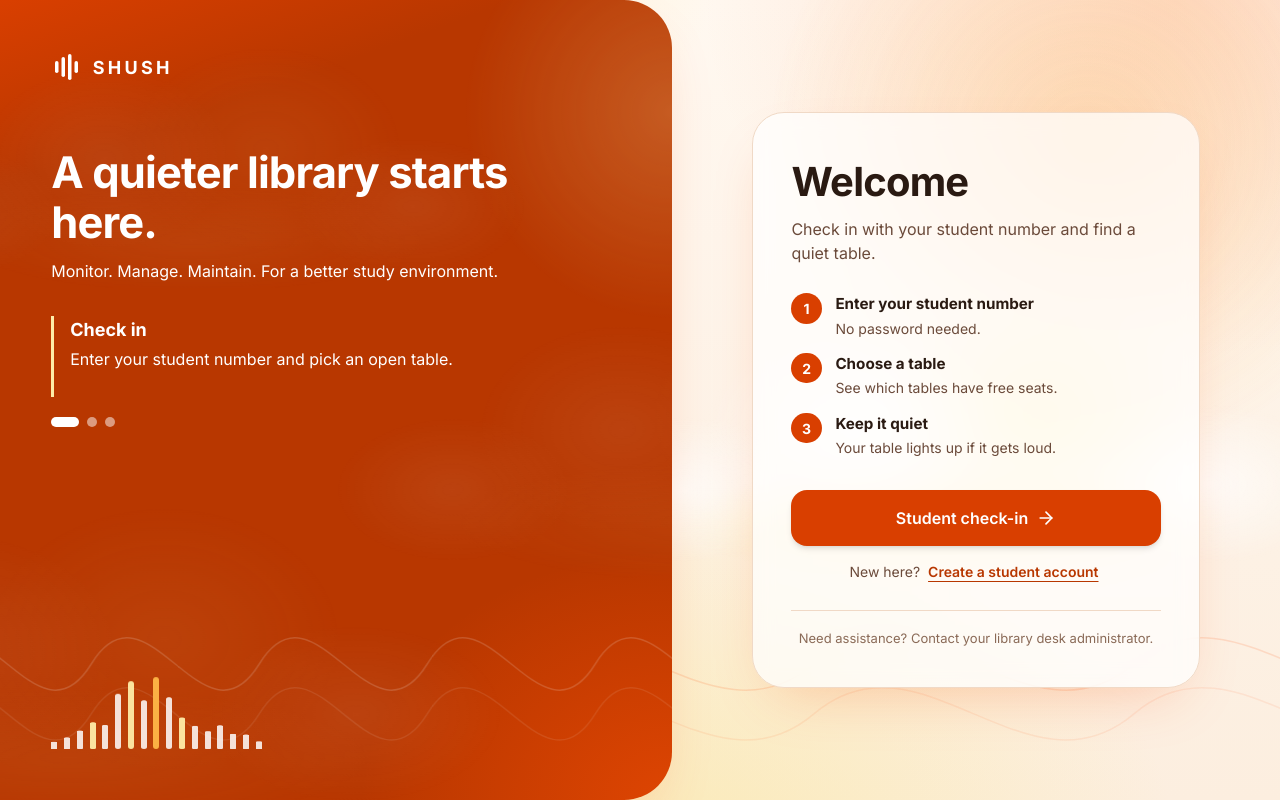
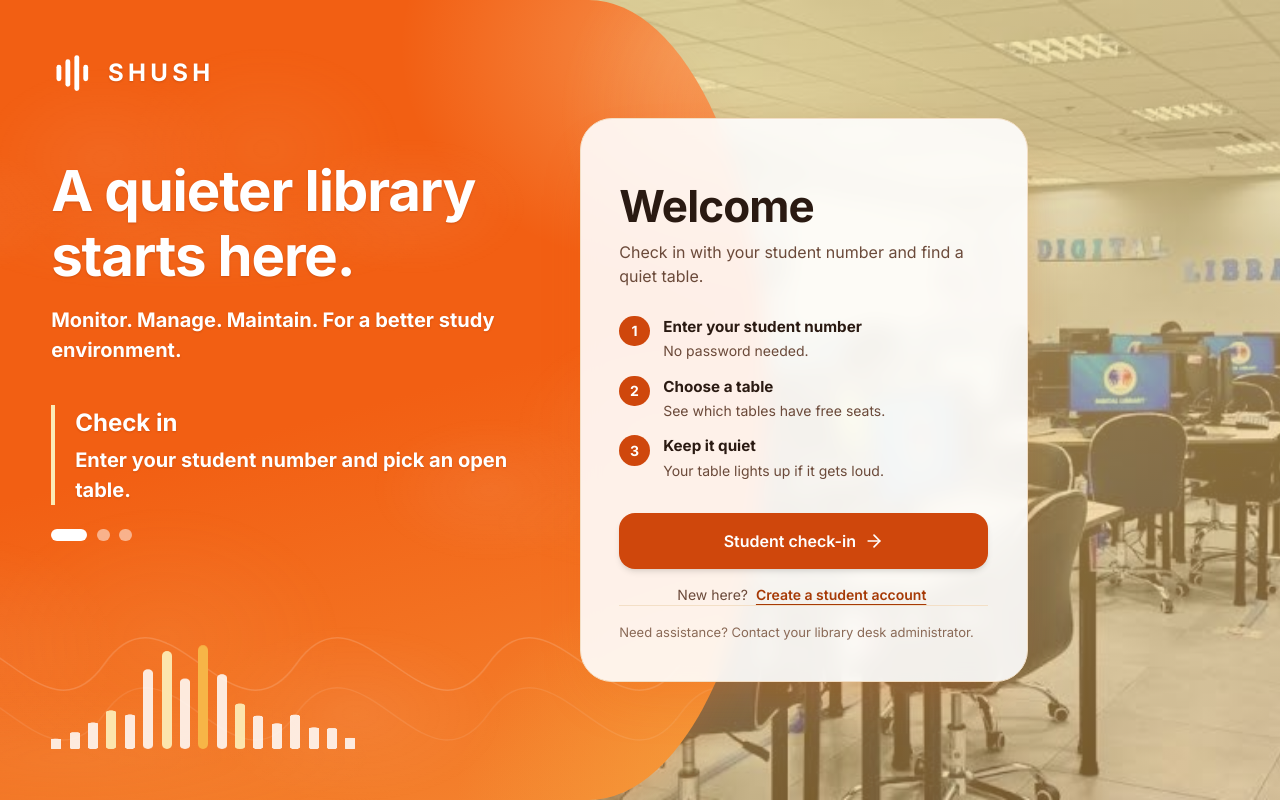
Before and after one commit to chipiee-dot/SHUSH, a React (Vite) app in the folder client/: page / in a window 1280 px wide. Built offline with nearby package versions, Linux system fonts and the light colour scheme; no server answers.

Commit message:
Show library photo behind the landing welcome card with a curved orange hero edge.

```diff
--- a/client/index.html
+++ b/client/index.html
@@ -3,7 +3,7 @@
   <head>
     <meta charset="utf-8" />
     <meta name="viewport" content="width=device-width, initial-scale=1.0" />
-    <meta name="theme-color" content="#FD5004" />
+    <meta name="theme-color" content="#F25F13" />
     <title>SHUSH</title>
     <!-- Inter & Plus Jakarta Sans Fonts -->
     <link rel="preconnect" href="https://fonts.googleapis.com" />
--- a/client/src/components/AppShell.css
+++ b/client/src/components/AppShell.css
@@ -41,7 +41,7 @@
   height: 100%;
   z-index: -1;
   pointer-events: none;
-  filter: drop-shadow(4px 10px 20px rgba(253, 80, 4, 0.35));
+  filter: drop-shadow(4px 10px 20px rgba(242, 95, 19, 0.35));
 }
 
 .shell .rail-inner {
@@ -97,7 +97,7 @@
 .shell .it.on {
   background: #ffffff;
   color: var(--shush-orange);
-  box-shadow: 0 6px 16px rgba(184, 55, 0, 0.28);
+  box-shadow: 0 6px 16px rgba(166, 58, 6, 0.28);
 }
 
 .shell .it:focus-visible {
@@ -230,7 +230,7 @@
 .glow-btn .glow-light {
   position: absolute;
   inset: 0;
-  background: radial-gradient(circle 62px at var(--glow-x) var(--glow-y), rgba(249, 231, 145, 0.55) 0%, rgba(251, 177, 68, 0.22) 45%, rgba(251, 177, 68, 0) 100%);
+  background: radial-gradient(circle 62px at var(--glow-x) var(--glow-y), rgba(248, 222, 140, 0.55) 0%, rgba(247, 181, 71, 0.22) 45%, rgba(247, 181, 71, 0) 100%);
   opacity: 0;
   transition: opacity 400ms ease;
   pointer-events: none;
--- a/client/src/components/AuthLayout.jsx
+++ b/client/src/components/AuthLayout.jsx
@@ -31,12 +31,20 @@ function usePrefersReducedMotion() {
 /**
  * Full-bleed split screen: orange hero on the left, frosted form card on the right.
  * Below 1024px the hero collapses to a compact band above the form.
- * Props: hero (node, usually <AuthHero />), children (form column), formWidth ('md' | 'lg'), labelledBy (id of the form heading).
+ * Props: hero (node, usually <AuthHero />), children (form column), formWidth ('md' | 'lg'), labelledBy (id of the form heading),
+ * photo (optional image URL: shown behind the form column, with the hero's edge curved over it).
  */
-export default function AuthLayout({ hero, children, formWidth = 'md', labelledBy }) {
+export default function AuthLayout({ hero, children, formWidth = 'md', labelledBy, photo }) {
   return (
-    <div className="auth-page shush-cloud">
+    <div className={`auth-page shush-cloud${photo ? ' auth-page--photo' : ''}`}>
       <CloudBackground variant="page" />
+
+      {photo && (
+        <div className="auth-photo" aria-hidden="true">
+          <img className="auth-photo-img" src={photo} alt="" />
+          <div className="auth-photo-tint" />
+        </div>
+      )}
 
       <aside className="auth-hero-panel" aria-label="About SHUSH">
         <CloudBackground variant="hero" />
--- a/client/src/components/FacultyShell.jsx
+++ b/client/src/components/FacultyShell.jsx
@@ -113,8 +113,8 @@ export default function FacultyShell() {
           >
             <defs>
               <linearGradient id="navRailGrad" x1="0" y1="0" x2="0" y2="1">
-                <stop offset="0%" stopColor="#FD5004" />
-                <stop offset="100%" stopColor="#D93F00" />
+                <stop offset="0%" stopColor="#F25F13" />
+                <stop offset="100%" stopColor="#E4570F" />
               </linearGradient>
             </defs>
             <path
--- a/client/src/components/auth-layout.css
+++ b/client/src/components/auth-layout.css
@@ -22,10 +22,12 @@
   overflow: hidden;
   color: var(--shush-white);
   border-radius: 0 0 2rem 2rem;
-  /* Deep orange where text sits; the vivid brand orange is decoration only (bottom right). */
+  /* Inspiration orange. The deeper orange sits behind the text; the brighter orange and the
+     amber/cream glows are decoration only (bottom right, top right). */
   background:
-    radial-gradient(30rem 24rem at 100% 100%, rgba(253, 80, 4, 0.55), transparent 65%),
-    linear-gradient(160deg, var(--shush-orange-600) 0%, var(--shush-orange-700) 18%, var(--shush-orange-700) 100%);
+    radial-gradient(30rem 24rem at 100% 100%, rgba(247, 181, 71, 0.6), transparent 65%),
+    radial-gradient(26rem 20rem at 90% 6%, rgba(252, 235, 181, 0.35), transparent 70%),
+    linear-gradient(165deg, var(--shush-orange) 0%, var(--shush-orange) 50%, var(--shush-orange-bright) 100%);
   box-shadow: var(--shush-shadow);
 }
 
@@ -60,10 +62,18 @@
 .auth-hero-sub {
   margin: 0.75rem 0 0;
   max-width: 28rem;
-  font-size: 1rem;
-  line-height: 1.55;
+  font-size: 1.1875rem;
+  font-weight: 700;
+  line-height: 1.5;
   color: var(--shush-white);
 }
+
+/* White text on the inspiration orange: bold at 19px+ (counts as large text) with a soft shadow. */
+.auth-hero-brand,
+.auth-hero-title,
+.auth-hero-sub,
+.auth-slide-title,
+.auth-slide-text { text-shadow: 0 1px 2px rgba(166, 58, 6, 0.4); }
 
 /* Compact band: no subtitle, carousel or bars. */
 .auth-hero-sub,
@@ -101,15 +111,16 @@
 
 .auth-slide-title {
   margin: 0 0 0.25rem;
-  font-size: 1.125rem;
+  font-size: 1.5rem;
   font-weight: 700;
   color: var(--shush-white);
 }
 
 .auth-slide-text {
   margin: 0;
-  font-size: 1rem;
-  line-height: 1.55;
+  font-size: 1.1875rem;
+  font-weight: 700;
+  line-height: 1.5;
   color: var(--shush-white);
 }
 
@@ -232,6 +243,90 @@
   .auth-eq { display: flex; }
 }
 
+/* ---------- Optional photo behind the form column (landing page) ---------- */
+
+.auth-photo {
+  position: absolute;
+  inset: 0;
+  z-index: 0;
+  overflow: hidden;
+  background: var(--shush-gold);
+}
+.auth-photo-img {
+  position: absolute;
+  inset: 0;
+  width: 100%;
+  height: 100%;
+  object-fit: cover;
+}
+/* Warm yellow wash so the photo stays on theme. */
+.auth-photo-tint {
+  position: absolute;
+  inset: 0;
+  background: linear-gradient(160deg,
+    color-mix(in srgb, var(--shush-gold) 70%, transparent) 0%,
+    color-mix(in srgb, var(--shush-amber) 45%, transparent) 100%);
+}
+
+/* Keep the form card readable over the photo. */
+.auth-page--photo .auth-card-frost { background: rgba(255, 255, 255, 0.9); }
+
+@media (min-width: 1024px) {
+  .auth-page--photo {
+    --card-w: min(28rem, 36vw);
+    grid-template-columns: minmax(0, 1.2fr) minmax(0, 0.8fr);
+  }
+
+  /* Photo fills the right side; it starts behind the hero so the curve never shows a gap. */
+  .auth-photo { left: 40%; }
+
+  /* The hero's right edge is cut in a big curve that bulges over the photo. */
+  .auth-page--photo .auth-hero-panel {
+    border-radius: 0 clamp(6rem, 14vw, 13rem) clamp(6rem, 14vw, 13rem) 0 / 0 50% 50% 0;
+  }
+
+  /* The Welcome card sits where the curve meets the picture: about 40% on the orange, 60% on the photo. */
+  .auth-page--photo .auth-main { justify-content: flex-start; padding-left: 0; }
+  .auth-page--photo .auth-card-frost {
+    width: var(--card-w);
+    max-width: none;
+    margin-left: calc(var(--card-w) * -0.42);
+  }
+
+  /* Keep the hero text clear of the card. */
+  .auth-page--photo .auth-hero-copy {
+    max-width: calc(60vw - clamp(2rem, 4vw, 4rem) - var(--card-w) * 0.42 - 1.5rem);
+  }
+}
+
+/* Landing page: larger hero text and elements (only when a photo is used). */
+@media (min-width: 1024px) {
+  .auth-page--photo .auth-hero-brand { gap: 0.8rem; font-size: 1.5rem; }
+  .auth-page--photo .auth-hero-brand svg { width: 2.75rem; height: 2.75rem; }
+
+  .auth-page--photo .auth-hero-title {
+    max-width: 38rem;
+    font-size: clamp(2.5rem, 4.4vw, 4.5rem);
+  }
+  .auth-page--photo .auth-hero-sub {
+    max-width: 34rem;
+    margin-top: 1rem;
+    font-size: 1.25rem;
+  }
+
+  .auth-page--photo .auth-carousel { max-width: 38rem; margin-top: 2.5rem; }
+  .auth-page--photo .auth-slide { padding-left: 1.25rem; border-left-width: 4px; }
+  .auth-page--photo .auth-slide-title { font-size: 1.5rem; }
+  .auth-page--photo .auth-slide-text { font-size: 1.25rem; }
+
+  .auth-page--photo .auth-dots { gap: 0.6rem; margin-top: 1.5rem; }
+  .auth-page--photo .auth-dot { width: 0.8rem; height: 0.8rem; }
+  .auth-page--photo .auth-dot[aria-current='true'] { width: 2.25rem; }
+
+  .auth-page--photo .auth-eq { gap: 0.55rem; height: 8rem; }
+  .auth-page--photo .auth-eq-bar { flex-basis: 0.6rem; }
+}
+
 /* Short laptop screens: drop the bars and subtitle so nothing is cut off. */
 @media (min-width: 1024px) and (max-height: 680px) {
   .auth-eq,
--- a/client/src/components/bokeh.css
+++ b/client/src/components/bokeh.css
@@ -13,7 +13,7 @@
   width: var(--s);
   aspect-ratio: 1;
   border-radius: 50%;
-  background: radial-gradient(circle at 35% 30%, rgba(255, 255, 255, 0.95), rgba(251, 177, 68, 0.35) 60%, rgba(253, 80, 4, 0.10));
+  background: radial-gradient(circle at 35% 30%, rgba(255, 255, 255, 0.95), rgba(247, 181, 71, 0.35) 60%, rgba(242, 95, 19, 0.10));
   box-shadow: inset 0 0 0 1px rgba(255, 255, 255, 0.8);
   opacity: 0;
   animation: bokeh 7s ease-in-out var(--dl) infinite;
--- a/client/src/components/cloud-background.css
+++ b/client/src/components/cloud-background.css
@@ -11,26 +11,26 @@
 
   /* Per-variant knobs (overridden below). */
   --cb-cloud-1: rgba(255, 255, 255, 0.7);
-  --cb-cloud-2: rgba(254, 237, 168, 0.6);
-  --cb-glow: rgba(251, 177, 68, 0.35);
-  --cb-wave: rgba(253, 80, 4, 0.14);
+  --cb-cloud-2: rgba(252, 235, 181, 0.6);
+  --cb-glow: rgba(247, 181, 71, 0.35);
+  --cb-wave: rgba(242, 95, 19, 0.14);
 }
 
 /* Hero: soft white and gold clouds over the deep orange panel.
    Peak alpha stays at or below 0.06 so white text keeps AA contrast. */
 .cloud-bg--hero {
   --cb-cloud-1: rgba(255, 255, 255, 0.06);
-  --cb-cloud-2: rgba(254, 237, 168, 0.06);
-  --cb-glow: rgba(254, 237, 168, 0.28);
+  --cb-cloud-2: rgba(252, 235, 181, 0.06);
+  --cb-glow: rgba(252, 235, 181, 0.28);
   --cb-wave: rgba(255, 255, 255, 0.16);
 }
 
 /* Card: barely there. */
 .cloud-bg--card {
   --cb-cloud-1: rgba(255, 255, 255, 0.45);
-  --cb-cloud-2: rgba(254, 237, 168, 0.3);
-  --cb-glow: rgba(251, 177, 68, 0.14);
-  --cb-wave: rgba(253, 80, 4, 0.06);
+  --cb-cloud-2: rgba(252, 235, 181, 0.3);
+  --cb-glow: rgba(247, 181, 71, 0.14);
+  --cb-wave: rgba(242, 95, 19, 0.06);
 }
 
 /* ---- Radial glow ---- */
--- a/client/src/index.css
+++ b/client/src/index.css
@@ -3,27 +3,30 @@
 @tailwind utilities;
 
 :root {
-  --shush-orange: #FD5004;
-  --shush-orange-soft: #FB6C30;
-  --shush-orange-600: #D93F00;
-  --shush-orange-700: #B83700;
-  --shush-amber: #FBB144;
-  --shush-gold: #F9E791;
-  --shush-gold-soft: #FEEDA8;
-  --shush-cream: #FFF8F0;
-  --shush-cream-deep: #FCEEDF;
+  --shush-orange: #F25F13;
+  --shush-orange-bright: #F48631;
+  --shush-orange-soft: #F29751;
+  --shush-orange-600: #CF470C;
+  --shush-orange-700: #A63A06;
+  --shush-amber: #F7B547;
+  --shush-gold: #F8DE8C;
+  --shush-gold-soft: #FCEBB5;
+  --shush-cream: #FFF7E8;
+  --shush-cream-deep: #FDEBCB;
+  --shush-cloud: #EEF3F8;
+  --shush-cloud-shade: #C9D7E4;
   --shush-white: #FFFFFF;
   --shush-ink: #2A1A12;
   --shush-ink-soft: #6B4A3A;
   --shush-muted: #8A6A57;
-  --shush-line: #F0D9C6;
-  --shush-line-strong: #E4C3A8;
+  --shush-line: #F3DFC6;
+  --shush-line-strong: #E8C9A2;
   --shush-danger: #B42318;
   --shush-danger-soft: #FFE1D6;
   --shush-success: #7A5A00;
   --shush-success-soft: #FDF3C9;
   --shush-radius: 1.75rem;
-  --shush-shadow: 0 24px 60px -24px rgba(253, 80, 4, 0.28);
+  --shush-shadow: 0 24px 60px -24px rgba(242, 95, 19, 0.28);
 }
 
 body {
@@ -36,13 +39,13 @@ body {
 
 /* Soundwave subtle glow effects */
 .glow-bar {
-  filter: drop-shadow(0 0 6px rgba(251, 177, 68, 0.45));
+  filter: drop-shadow(0 0 6px rgba(247, 181, 71, 0.45));
 }
 
 /* Input focus styling refinement */
 .custom-input:focus {
   outline: none;
-  box-shadow: 0 0 0 2px rgba(253, 80, 4, 0.25);
+  box-shadow: 0 0 0 2px rgba(242, 95, 19, 0.25);
   border-color: var(--shush-orange);
 }
 
@@ -82,9 +85,9 @@ input[type="number"] {
 /* Soft orange-gold "cloud" page background. */
 .shush-cloud {
   background:
-    radial-gradient(60rem 40rem at 12% -10%, rgba(254, 237, 168, 0.85), transparent 60%),
-    radial-gradient(48rem 36rem at 92% 0%, rgba(251, 108, 48, 0.20), transparent 62%),
-    radial-gradient(52rem 40rem at 50% 110%, rgba(249, 231, 145, 0.55), transparent 65%),
+    radial-gradient(60rem 40rem at 12% -10%, rgba(252, 235, 181, 0.85), transparent 60%),
+    radial-gradient(48rem 36rem at 92% 0%, rgba(242, 151, 81, 0.20), transparent 62%),
+    radial-gradient(52rem 40rem at 50% 110%, rgba(248, 222, 140, 0.55), transparent 65%),
     linear-gradient(180deg, var(--shush-cream) 0%, var(--shush-cream-deep) 100%);
 }
 
@@ -114,7 +117,7 @@ input[type="number"] {
   overflow: hidden;
   color: var(--shush-white);
   background:
-    radial-gradient(24rem 24rem at 110% 10%, rgba(254, 237, 168, 0.45), transparent 60%),
+    radial-gradient(24rem 24rem at 110% 10%, rgba(252, 235, 181, 0.45), transparent 60%),
     linear-gradient(160deg, var(--shush-orange) 0%, var(--shush-orange-600) 100%);
 }
 
--- a/client/src/pages/StartPage.css
+++ b/client/src/pages/StartPage.css
@@ -1,14 +1,68 @@
-/* Landing page only. The page frame, hero and form card live in
-   components/auth-layout.css; colors are the --shush-* tokens from index.css. */
+/* Landing page. Three parts, as in the layout brief:
+   yellow = library snapshot, white = page content, orange = the check-in form.
+   Colors are the --shush-* tokens from index.css. */
+
+.landing-page {
+  position: relative;
+  min-height: 100dvh;
+  display: flex;
+  flex-direction: column;
+  background: var(--shush-white);
+  font-family: inherit;
+}
+
+/* ---- Yellow part: library snapshot ---- */
+.landing-photo {
+  position: relative;
+  height: 16rem;
+  overflow: hidden;
+  background: var(--shush-gold);
+}
+.landing-photo-img {
+  position: absolute;
+  inset: 0;
+  width: 100%;
+  height: 100%;
+  object-fit: cover;
+}
+/* Warm yellow wash so the photo reads as "yellow" and stays on theme. */
+.landing-photo-tint {
+  position: absolute;
+  inset: 0;
+  background:
+    linear-gradient(160deg,
+      color-mix(in srgb, var(--shush-gold) 70%, transparent) 0%,
+      color-mix(in srgb, var(--shush-amber) 45%, transparent) 100%);
+}
+
+/* ---- White part: content ---- */
+.landing-content {
+  position: relative;
+  z-index: 1;
+  display: flex;
+  flex-direction: column;
+  flex: 1;
+  background: var(--shush-white);
+  order: 2;
+  padding: 2rem 1.5rem 2rem;
+}
+
+.landing-brand { display: flex; align-items: center; gap: 0.6rem; }
+.landing-brand-name {
+  font-size: 1.25rem;
+  font-weight: 800;
+  letter-spacing: 0.08em;
+  color: var(--shush-ink);
+}
 
 .landing-title {
-  margin: 0 0 0.35rem;
+  margin: 1.5rem 0 0.5rem;
   font-size: 2rem;
   font-weight: 800;
+  line-height: 1.15;
   letter-spacing: -0.02em;
   color: var(--shush-ink);
 }
-
 .landing-subtitle {
   margin: 0;
   font-size: 1rem;
@@ -16,7 +70,6 @@
   color: var(--shush-ink-soft);
 }
 
-/* Numbered "How it works" list */
 .landing-steps {
   display: grid;
   gap: 0.9rem;
@@ -25,14 +78,12 @@
   list-style: none;
   counter-reset: landing-step;
 }
-
 .landing-step {
   display: flex;
   align-items: flex-start;
   gap: 0.85rem;
   counter-increment: landing-step;
 }
-
 .landing-step-num {
   flex: none;
   display: grid;
@@ -46,40 +97,133 @@
   font-weight: 700;
 }
 .landing-step-num::before { content: counter(landing-step); }
-
-.landing-step-title {
-  display: block;
-  font-size: 0.95rem;
-  font-weight: 700;
-  color: var(--shush-ink);
-}
-
-.landing-step-text {
-  display: block;
-  margin-top: 0.1rem;
-  font-size: 0.875rem;
-  color: var(--shush-ink-soft);
-}
-
-/* Arrow nudge on hover */
-.landing-cta-arrow { transition: transform 0.2s ease; }
-.landing-cta:hover .landing-cta-arrow,
-.landing-cta:focus-visible .landing-cta-arrow { transform: translateX(3px); }
-.landing-cta:active { transform: scale(0.99); }
+.landing-step-title { display: block; font-size: 0.95rem; font-weight: 700; color: var(--shush-ink); }
+.landing-step-text { display: block; margin-top: 0.1rem; font-size: 0.875rem; color: var(--shush-ink-soft); }
 
 .landing-footer {
-  margin: 1.75rem 0 0;
+  margin: auto 0 0;
   padding-top: 1.1rem;
   border-top: 1px solid var(--shush-line);
-  text-align: center;
   font-size: 0.8125rem;
   color: var(--shush-muted);
 }
 
+/* ---- Orange part: the form ---- */
+.landing-form {
+  position: relative;
+  z-index: 2;
+  order: 1;
+  /* small screens: the card overlaps the bottom of the photo, above the white content */
+  margin: -5rem auto 0;
+  width: min(30rem, calc(100% - 2rem));
+  padding: 1.25rem;
+  border-radius: 2rem;
+  color: var(--shush-white);
+  background:
+    radial-gradient(18rem 14rem at 100% 0%, color-mix(in srgb, var(--shush-orange) 80%, transparent), transparent 70%),
+    linear-gradient(160deg, var(--shush-orange-600) 0%, var(--shush-orange-700) 100%);
+  box-shadow: var(--shush-shadow);
+  animation: landing-form-in 0.6s ease both;
+}
+
+.landing-form-title { margin: 0; font-size: 1.5rem; font-weight: 800; letter-spacing: -0.01em; }
+.landing-form-text { margin: 0.35rem 0 1rem; font-size: 0.9rem; line-height: 1.45; }
+
+.landing-form-field {
+  margin: 1rem 0;
+  padding: 1rem 0.75rem 1.1rem;
+  border-radius: 1.25rem;
+  background: var(--shush-white);
+}
+.landing-form-label {
+  display: block;
+  margin-bottom: 0.75rem;
+  text-align: center;
+  font-size: 0.75rem;
+  font-weight: 700;
+  letter-spacing: 0.08em;
+  text-transform: uppercase;
+  color: var(--shush-ink-soft);
+}
+
+.landing-form-btn {
+  display: inline-flex;
+  width: 100%;
+  align-items: center;
+  justify-content: center;
+  gap: 0.5rem;
+  padding: 0.9rem 1rem;
+  border: 0;
+  border-radius: 1rem;
+  background: var(--shush-white);
+  color: var(--shush-orange-700);
+  font-size: 1rem;
+  font-weight: 700;
+  cursor: pointer;
+  transition: background-color 0.2s ease, transform 0.2s ease;
+}
+.landing-form-btn:hover { background: var(--shush-gold-soft); }
+.landing-form-btn:active { transform: scale(0.99); }
+.landing-form-btn:focus-visible { outline: 3px solid var(--shush-gold); outline-offset: 2px; }
+.landing-form-arrow { width: 1.2rem; height: 1.2rem; transition: transform 0.2s ease; }
+.landing-form-btn:hover .landing-form-arrow { transform: translateX(3px); }
+
+.landing-form-link { margin: 1rem 0 0; text-align: center; font-size: 0.875rem; }
+.landing-form-link a {
+  border-radius: 0.25rem;
+  padding: 0 0.15rem;
+  font-weight: 700;
+  color: var(--shush-white);
+  text-decoration: underline;
+  text-underline-offset: 3px;
+}
+.landing-form-link a:focus-visible { outline: 3px solid var(--shush-gold); outline-offset: 2px; }
+
+@keyframes landing-form-in {
+  from { opacity: 0; transform: translateY(12px); }
+  to { opacity: 1; transform: translateY(0); }
+}
+
+/* Keep the six number boxes inside the white tile on narrow phones. */
+@media (max-width: 480px) {
+  .landing-form-field { padding: 0.9rem 0.25rem 1rem; }
+  .landing-form-field input { width: 2.3rem; height: 3.25rem; }
+}
+
+/* ---- Desktop: white left, yellow photo right, orange form on the edge ---- */
 @media (min-width: 1024px) {
-  .landing-title { font-size: 2.5rem; }
+  .landing-page { display: grid; grid-template-columns: 1.1fr 0.9fr; }
+
+  .landing-photo { grid-column: 2; grid-row: 1; height: auto; min-height: 100dvh; }
+  .landing-content {
+    grid-column: 1;
+    grid-row: 1;
+    justify-content: center;
+    /* right padding keeps text clear of the orange card's left half */
+    padding: 3rem calc(min(27rem, 40vw) / 2 + 2.5rem) 3rem clamp(2.5rem, 6vw, 6rem);
+  }
+  .landing-title { font-size: 2.75rem; }
+
+  .landing-photo { order: 0; }
+  .landing-content { order: 0; }
+  .landing-form {
+    position: absolute;
+    margin: 0;
+    top: 50%;
+    left: 55%; /* the white/yellow edge: 1.1fr / (1.1fr + 0.9fr) */
+    width: min(27rem, 40vw);
+    padding: 2rem;
+    transform: translate(-50%, -50%);
+    animation-name: landing-form-in-desktop;
+  }
+  @keyframes landing-form-in-desktop {
+    from { opacity: 0; transform: translate(-50%, calc(-50% + 12px)); }
+    to { opacity: 1; transform: translate(-50%, -50%); }
+  }
 }
 
 @media (prefers-reduced-motion: reduce) {
-  .landing-cta-arrow { transition: none; transform: none !important; }
+  .landing-form { animation: none; }
+  .landing-form-btn, .landing-form-arrow { transition: none; }
+  .landing-form-btn:hover .landing-form-arrow { transform: none; }
 }
--- a/client/src/pages/StartPage.jsx
+++ b/client/src/pages/StartPage.jsx
@@ -1,6 +1,7 @@
 import { useEffect } from 'react';
 import { Link, useNavigate } from 'react-router-dom';
 import AuthLayout, { AuthHero } from '../components/AuthLayout.jsx';
+import libraryPhoto from '../assets/library-snapshot.jpg';
 import './StartPage.css';
 
 const SLIDES = [
@@ -33,6 +34,7 @@ export default function StartPage() {
   return (
     <AuthLayout
       labelledBy="welcome-heading"
+      photo={libraryPhoto}
       hero={
         <AuthHero
           title="A quieter library starts here."
--- a/client/tailwind.config.js
+++ b/client/tailwind.config.js
@@ -13,25 +13,28 @@ export default {
       },
       colors: {
         shush: {
-          orange:      '#FD5004',
-          orangeSoft:  '#FB6C30',
-          orange600:   '#D93F00',
-          orange700:   '#B83700',
-          amber:       '#FBB144',
-          gold:        '#F9E791',
-          goldSoft:    '#FEEDA8',
-          cream:       '#FFF8F0',
-          creamDeep:   '#FCEEDF',
-          white:       '#FFFFFF',
-          ink:         '#2A1A12',
-          inkSoft:     '#6B4A3A',
-          muted:       '#8A6A57',
-          line:        '#F0D9C6',
-          lineStrong:  '#E4C3A8',
-          danger:      '#B42318',
-          dangerSoft:  '#FFE1D6',
-          success:     '#7A5A00',
-          successSoft: '#FDF3C9',
+          orange:       '#F25F13',
+          orangeBright: '#F48631',
+          orangeSoft:   '#F29751',
+          orange600:    '#CF470C',
+          orange700:    '#A63A06',
+          amber:        '#F7B547',
+          gold:         '#F8DE8C',
+          goldSoft:     '#FCEBB5',
+          cream:        '#FFF7E8',
+          creamDeep:    '#FDEBCB',
+          cloud:        '#EEF3F8',
+          cloudShade:   '#C9D7E4',
+          white:        '#FFFFFF',
+          ink:          '#2A1A12',
+          inkSoft:      '#6B4A3A',
+          muted:        '#8A6A57',
+          line:         '#F3DFC6',
+          lineStrong:   '#E8C9A2',
+          danger:       '#B42318',
+          dangerSoft:   '#FFE1D6',
+          success:      '#7A5A00',
+          successSoft:  '#FDF3C9',
         },
       },
     },
```
Also changed, not shown: client/src/pages/student/StudentLogin.jsx (+18 -6 lines), client/src/assets/library-snapshot.jpg (added).
